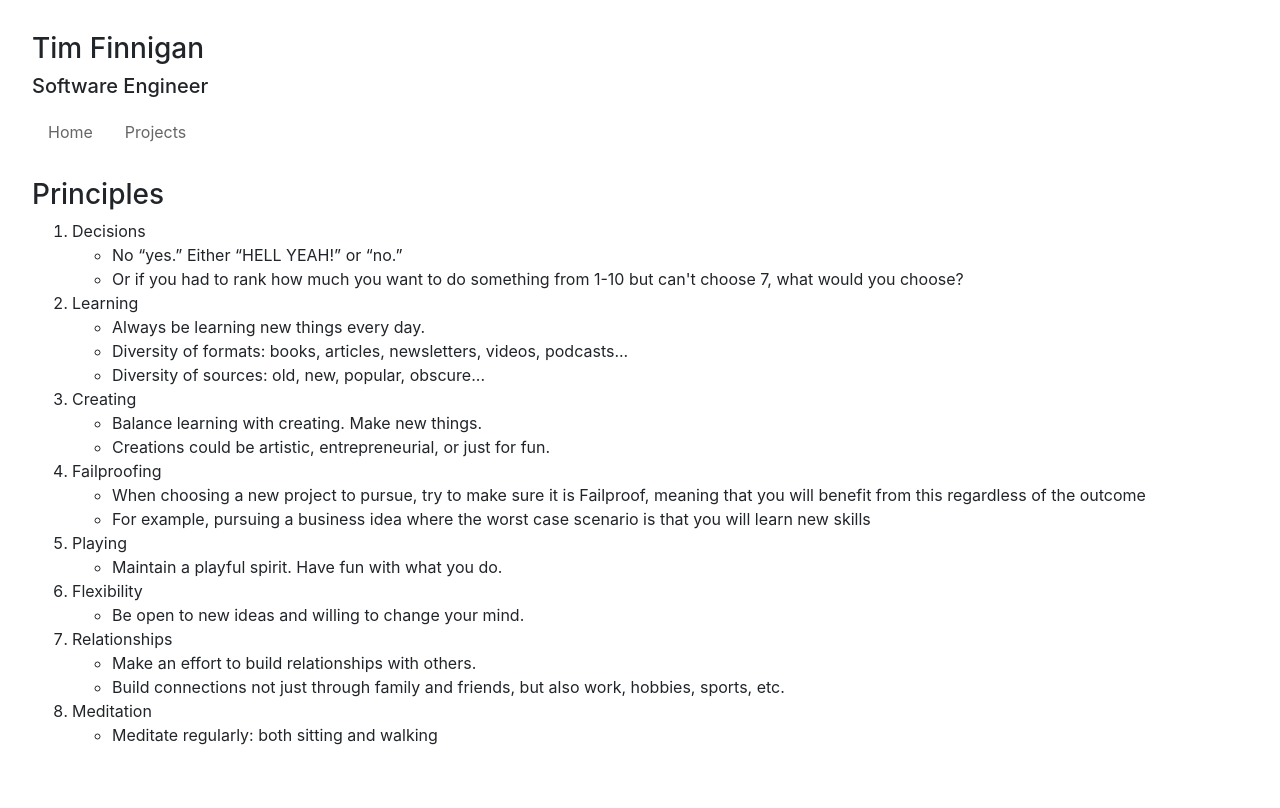
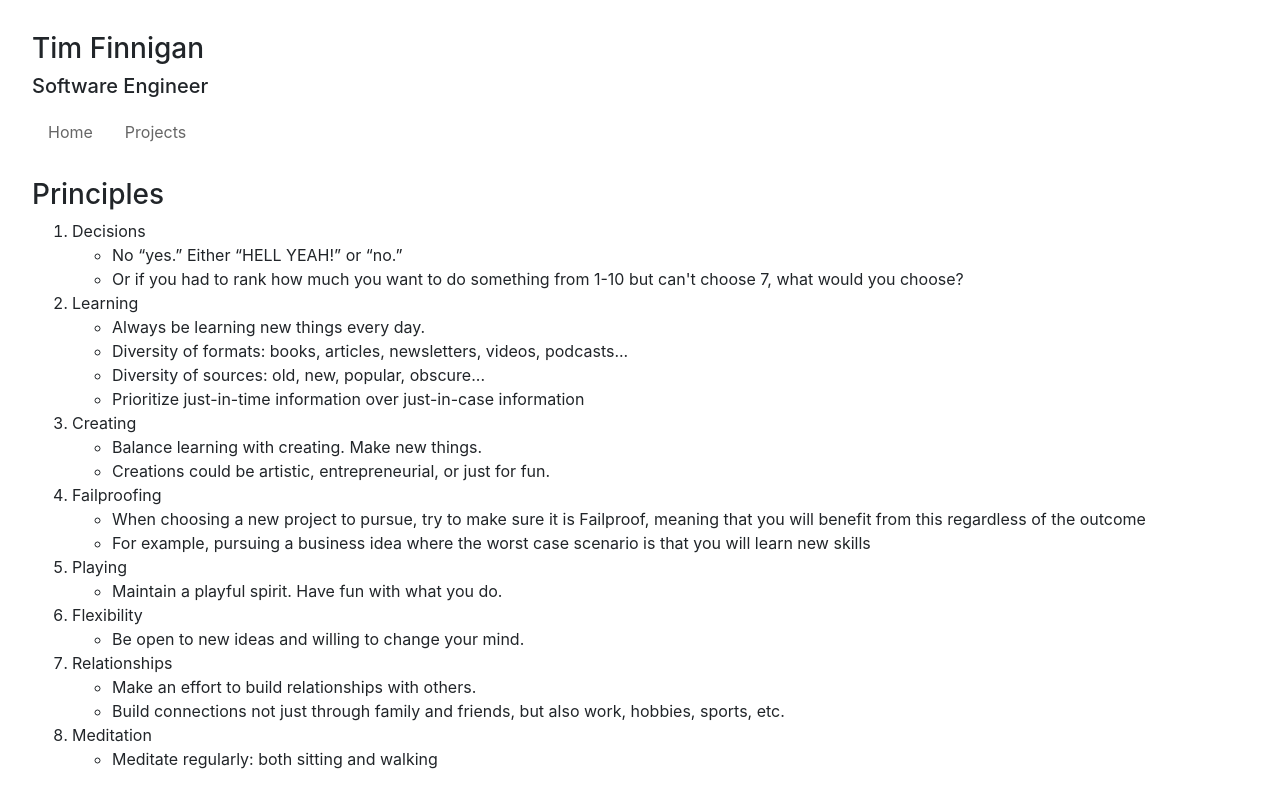
Before and after one commit to TimFinnigan/tim-finnigan-homepage, a React (Create React App) app: page /principles in a window 1280 px wide. Shown: the top 808 px of the page. Built offline with nearby package versions, Linux system fonts and the light colour scheme.

Commit message:
update principles

```diff
--- a/src/principles.js
+++ b/src/principles.js
@@ -21,6 +21,7 @@ class Principles extends React.Component {
             <li>Always be learning new things every day.</li>
             <li>Diversity of formats: books, articles, newsletters, videos, podcasts...</li>
             <li>Diversity of sources: old, new, popular, obscure...</li>
+            <li>Prioritize just-in-time information over just-in-case information</li>
           </ul>
           <li>Creating</li>
           <ul>
```
